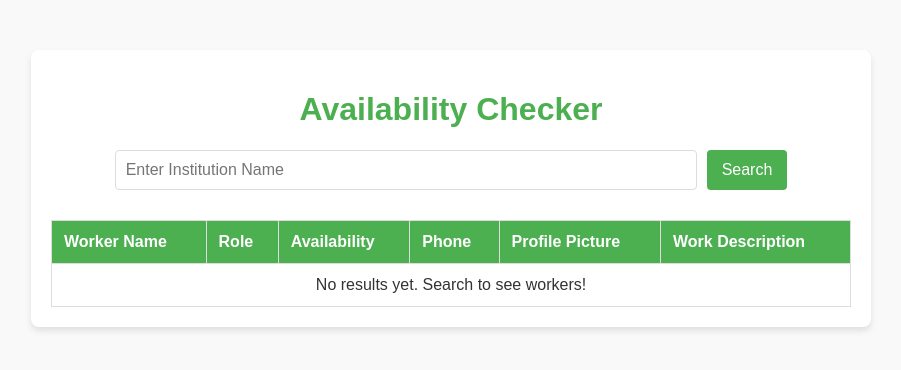
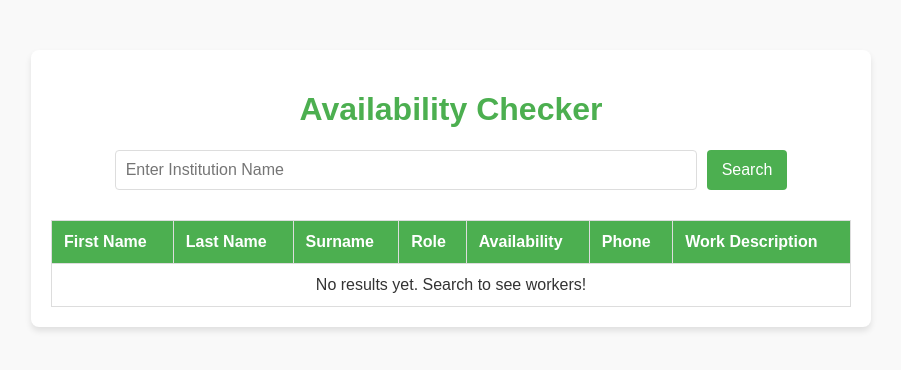
Before and after one commit to amiparadis250/Availsync, a Django app: page /availabilitychecker/ in a window 1280 px wide. Shown: the top 370 px of the page, without its empty margins (189-1090 px from the left). Run offline with Django 5.2, Linux system fonts and the light colour scheme.

```diff
--- a/Availsync/templates/availabilityChecker.html
+++ b/Availsync/templates/availabilityChecker.html
@@ -96,29 +96,27 @@
             <button id="search-button">Search</button>
         </div>
 
-
         <table id="results-table">
             <thead>
                 <tr>
-                    <th>Worker Name</th>
+                    <th>First Name</th>
+                    <th>Last Name</th>
+                    <th>Surname</th>
                     <th>Role</th>
                     <th>Availability</th>
                     <th>Phone</th>
-                    <th>Profile Picture</th>
                     <th>Work Description</th>
                 </tr>
             </thead>
             <tbody>
-
                 <tr>
-                    <td colspan="6" style="text-align: center;">No results yet. Search to see workers!</td>
+                    <td colspan="7" style="text-align: center;">No results yet. Search to see workers!</td>
                 </tr>
             </tbody>
         </table>
     </div>
 
     <script>
-
         const searchButton = document.getElementById('search-button');
         const institutionInput = document.getElementById('institution');
         const resultsTableBody = document.querySelector('#results-table tbody');
@@ -132,23 +130,24 @@
                 return;
             }
 
-
+            // Fetch workers for the specified institution
             fetch(`/get-workers/?institution=${institutionName}`)
                 .then(response => response.json())
                 .then(data => {
                     resultsTableBody.innerHTML = '';
 
                     if (data.error) {
-                        resultsTableBody.innerHTML = `<tr><td colspan="6" style="text-align: center;">${data.error}</td></tr>`;
+                        resultsTableBody.innerHTML = `<tr><td colspan="7" style="text-align: center;">${data.error}</td></tr>`;
                     } else {
                         // Populate table with workers' data
                         data.forEach(worker => {
                             const row = `<tr>
-                                <td>${worker.firstname} ${worker.lastname}</td>
-
+                                <td>${worker.firstname}</td>
+                                <td>${worker.lastname}</td>
+                                <td>${worker.surname}</td>
+                                <td>${worker.role}</td>
                                 <td>${worker.status}</td>
                                 <td>${worker.phone}</td>
-                                <td><img src="${worker.profile_image}" alt="Profile Image" style="width: 50px; height: 50px; object-fit: cover;"></td>
                                 <td>${worker.workdescription}</td>
                             </tr>`;
                             resultsTableBody.innerHTML += row;
@@ -156,7 +155,7 @@
                     }
                 })
                 .catch(error => {
-                    resultsTableBody.innerHTML = `<tr><td colspan="6" style="text-align: center;">Error fetching data.</td></tr>`;
+                    resultsTableBody.innerHTML = `<tr><td colspan="7" style="text-align: center;">Error fetching data.</td></tr>`;
                     console.error(error);
                 });
         });
--- a/Availsync/templates/index.html
+++ b/Availsync/templates/index.html
@@ -252,7 +252,7 @@
                     <li>Solutions</li>
                     <li>Enterprise</li>
                     <li>Organizations</li>
-                    <li>Availability checker</li>
+                    <a href="{% url 'availabilitychecker' %}" style="text-decoration: none;"><li>Availability checker</li></a>
                 </ul>
             </div>
 
--- a/Availsync/urls.py
+++ b/Availsync/urls.py
@@ -14,6 +14,8 @@ urlpatterns = [
     path('dashboard/availability/<str:user_id>/', views.availability_staffs, name='availability_staffs'),
     path('dashboard/staff/<str:user_id>/', views.Workmates, name='workmates'),
     path('dashboard/institution/<str:user_id>/', views.Institution_staff, name='Institution_staff'),
+
+
     path('get-workers/', views.get_workers, name='get_workers'),
 
 ]
--- a/Availsync/views.py
+++ b/Availsync/views.py
@@ -204,19 +204,28 @@ def Institution_staff(request,user_id):
 
 def get_workers(request):
     institution_name = request.GET.get('institution')
-    institution = Institution.objects.filter(name=institution_name).first()
 
-    if institution:
-        workers = Staff.objects.filter(institution=institution)
-        workers_data = [{
+    if not institution_name:
+        return JsonResponse({'error': 'Institution name is required'}, status=400)
+
+    institution = Institution.objects.filter(name__iexact=institution_name).first()
+
+    if not institution:
+        return JsonResponse({'error': 'Institution not found'}, status=404)
+
+    workers = Staff.objects.filter(institution=institution)
+
+    workers_data = [
+        {
             'firstname': worker.user_account.first_name,
             'lastname': worker.user_account.last_name,
+            'surname': worker.user_account.last_name,  # Surname added
+            'role': worker.user_account.role,
+            'phone': worker.user_account.phone,
             'status': worker.status,
-            'phone': worker.user_account.phone,
-            'profile_image': worker.user_account.profile_image.url if worker.user_account.profile_image else 'https://via.placeholder.com/50',
-            'workdescription': worker.workdescription
-        } for worker in workers]
+            'workdescription': worker.workdescription,
+        }
+        for worker in workers
+    ]
 
-        return JsonResponse(workers_data, safe=False)
-    else:
-        return JsonResponse({'error': 'Institution not found'}, status=404)
+    return JsonResponse(workers_data, safe=False)
```
Also changed, not shown: db.sqlite3.
